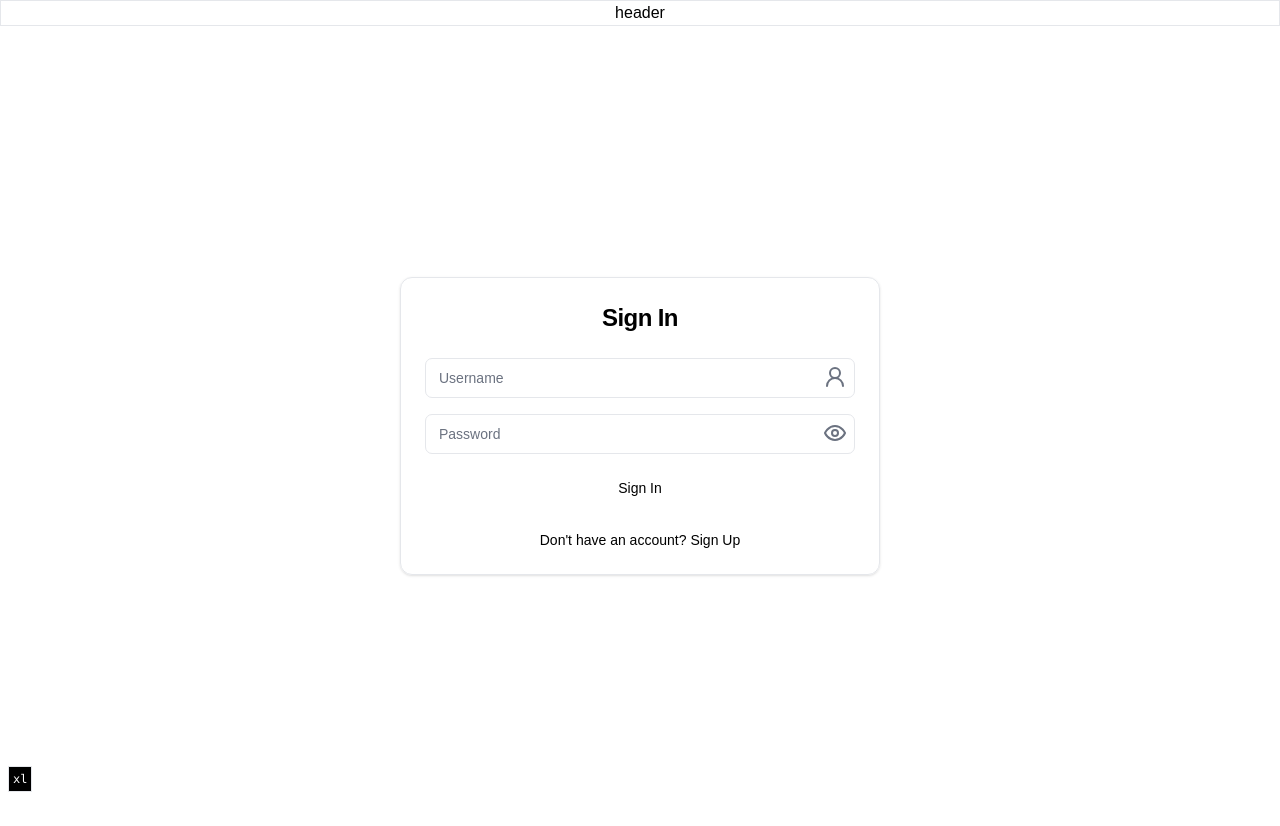
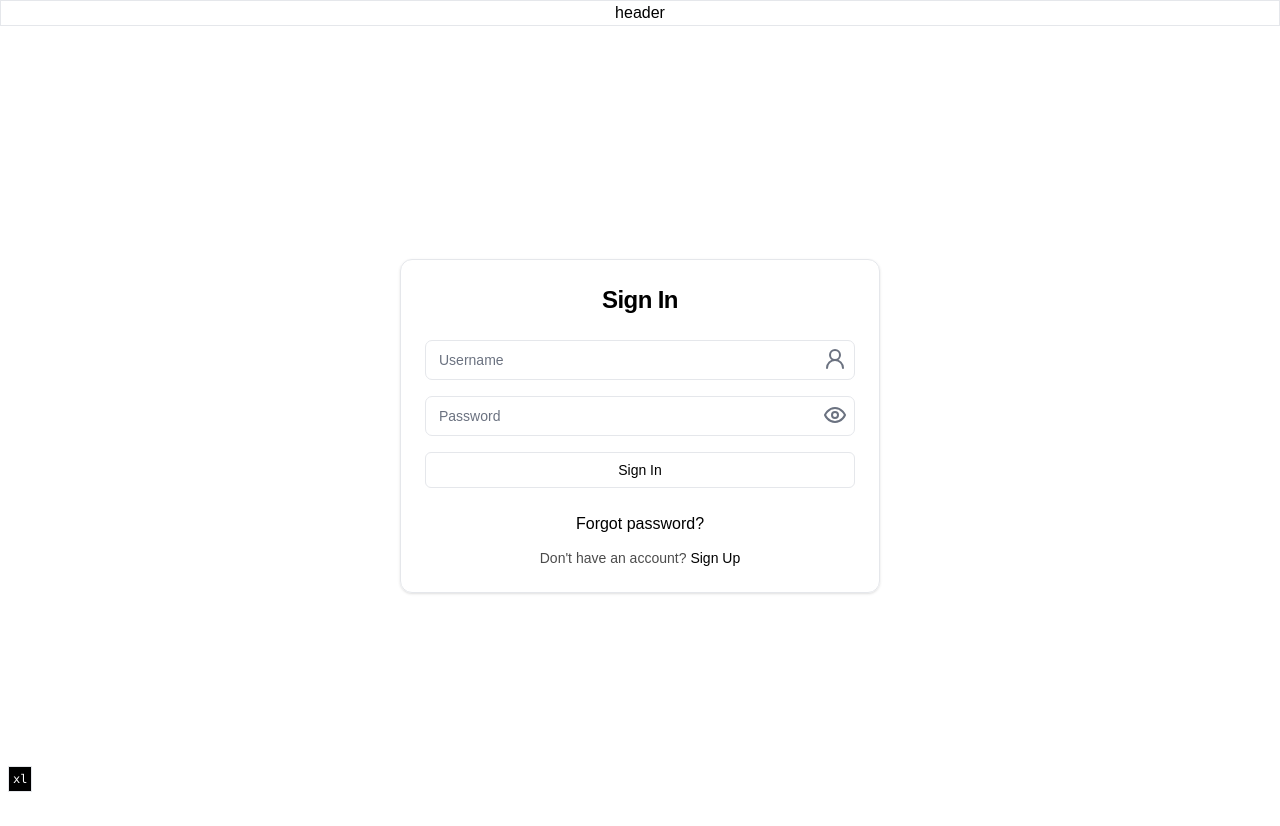
Before and after one commit to academy-react/luminous, a Next.js app: page /en/sign-in in a window 1280 px wide. Built offline with nearby package versions, Linux system fonts and the light colour scheme; a web font is replaced by a local one.

Commit message:
feat: reset-password button in sign-in

```diff
--- a/src/app/[lang]/(auth)/sign-in/page.tsx
+++ b/src/app/[lang]/(auth)/sign-in/page.tsx
@@ -16,16 +16,19 @@ import { type Locale } from "#/i18n.config";
 const SignInPage = ({ params: { lang } }: { params: { lang: Locale } }) => {
   return (
     <main className="flex h-full w-full items-center justify-center">
-      <Card className="w-full" dir={lang === "en" ? "ltr" : "rtl"}>
+      <Card className="w-full">
         <CardHeader className="flex items-center justify-center">
           <CardTitle className="text-2xl">{signInForm.title[lang]}</CardTitle>
         </CardHeader>
         <CardContent className="">
           <SignInForm lang={lang} />
         </CardContent>
-        <CardFooter className="flex items-center justify-center">
+        <CardFooter className="flex flex-col items-center justify-center gap-3">
+          <Link aria-label="reset-password" href={`/${lang}/reset-password`}>
+            {signInForm.forgot[lang]}
+          </Link>
           <div className="text-sm">
-            <span className="hidden ltr:mr-1 rtl:ml-1 sm:inline-block">
+            <span className="me-1 inline-block opacity-70">
               {signInForm.question[lang]}
             </span>
             <Link
--- a/src/components/forms/sign-in-form.tsx
+++ b/src/components/forms/sign-in-form.tsx
@@ -69,7 +69,7 @@ const SignInForm = ({ lang }: { lang: Locale }) => {
             </FormItem>
           )}
         />
-        <Button disabled={isLoading} dir="ltr">
+        <Button disabled={isLoading} dir="ltr" className="border">
           {isLoading && (
             <Loader2 className="mr-2 h-4 w-4 animate-spin" aria-hidden="true" />
           )}
```
